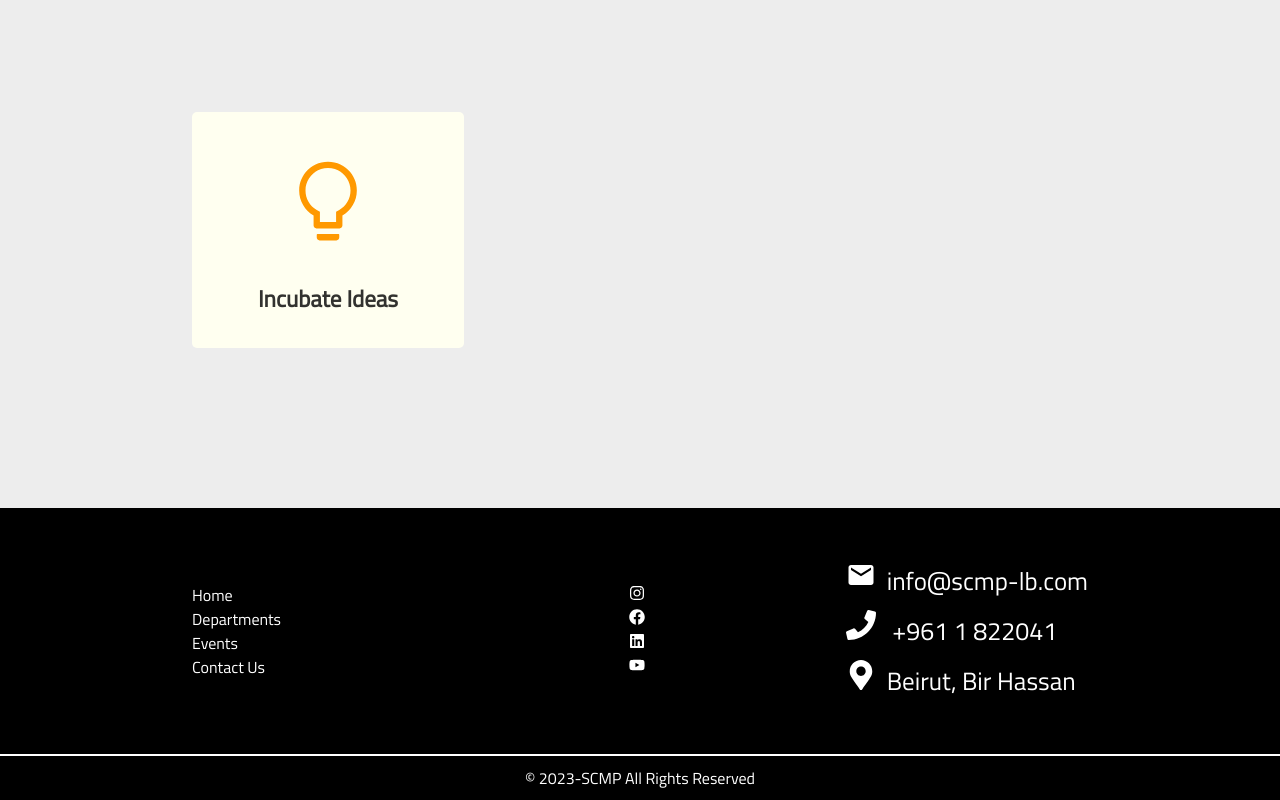
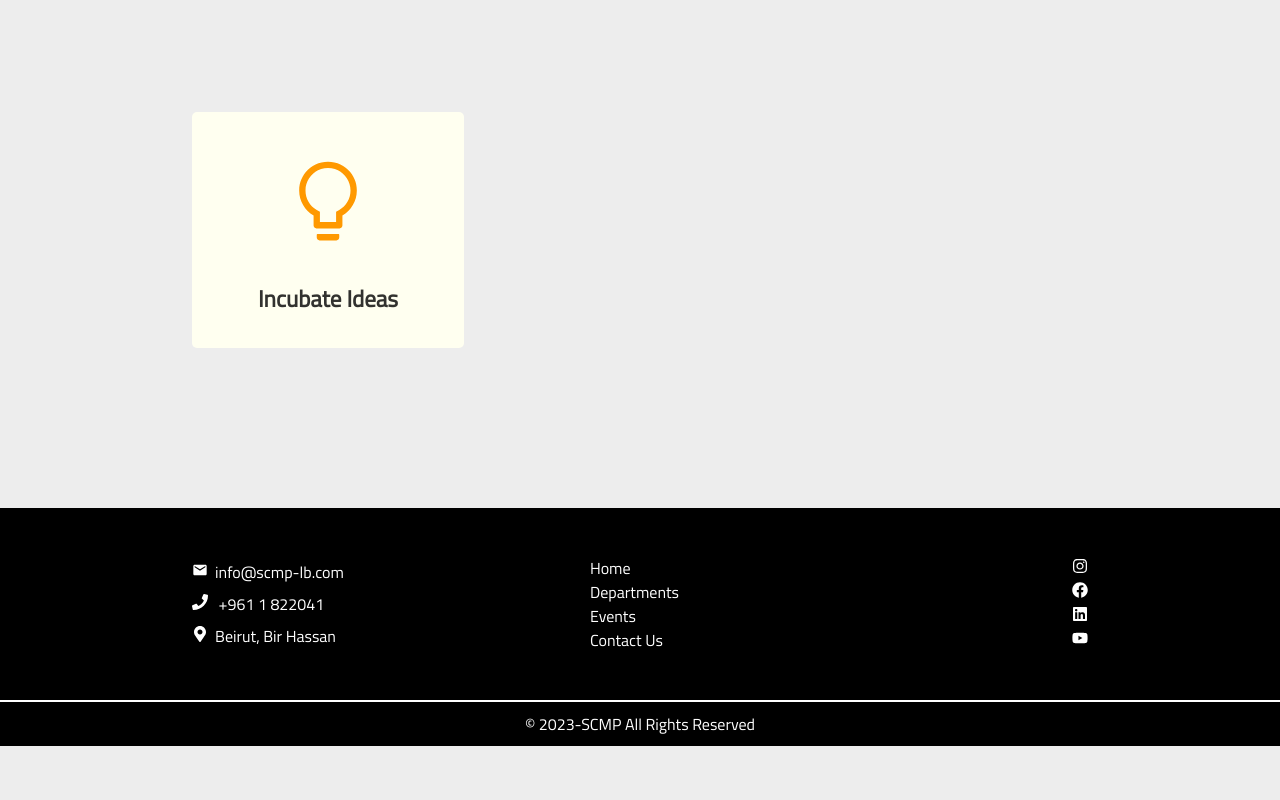
Before and after one commit to scmp-lb/new-scmp, a React (Create React App) app in the folder client/: page / in a window 1280 px wide. Shown: the part 3640-4440 px from the top of the page. After the commit the page ends 4386 px from the top, so only its background shows below. Built offline with nearby package versions, Linux system fonts and the light colour scheme; no server answers.

Commit message:
bug fixing

```diff
--- a/client/src/components/NavBar.jsx
+++ b/client/src/components/NavBar.jsx
@@ -1,4 +1,4 @@
-import React, { useEffect } from "react";
+import React, { useEffect, useState } from "react";
 import { useRef } from "react";
 import NavDropDown from "./navDropDown";
 import { FaBars, FaTimes } from "react-icons/fa";
@@ -9,15 +9,17 @@ import { useDispatch, useSelector } from "react-redux";
 function NavBar({ style }) {
  const dispatch = useDispatch();
  const { sws } = useSelector((state) => state.sws);
-
+ const [isOpen, setIsOpen] = useState(false);
  useEffect(() => {
   dispatch(getAllSwSEvents());
  }, []);
 
  const navRef = useRef();
+
  const showNavbar = () => {
   navRef.current.classList.toggle("responsive_nav");
  };
+
  return (
   <header style={{ ...style, height: "120px" }}>
    <img className="logo" src={logo} alt="logo"></img>
@@ -26,18 +28,27 @@ function NavBar({ style }) {
     <a href="/">Home</a>
     <a href="/Departments">Departments</a>
     <a href="/Events">Events</a>
-    <p className="navbar-dropdown">
-     <label htmlFor="sws">Start-up Weekend</label>
-
-     <select id="sws">
-      <option> </option>
-      {sws?.length > 0
-       ? sws.map((ele, index) => {
-          return <NavDropDown value={ele} key={index} />;
-         })
-       : ""}
-     </select>
-    </p>
+    <div className="navbar-dropdown">
+     <h1 style={{ fontSize: "44px" }} onClick={() => setIsOpen(!isOpen)}>
+      Start-up Weekend
+     </h1>
+     {isOpen && (
+      <div id="sws">
+       {sws?.length > 0
+        ? sws.map((ele, index) => {
+           return (
+            <NavDropDown
+             value={ele}
+             key={index}
+             closeMenu={showNavbar}
+             setIsOpen={() => setIsOpen(false)}
+            />
+           );
+          })
+        : ""}
+      </div>
+     )}
+    </div>
 
     <button className="nav-btn nav-close-btn" onClick={showNavbar}>
      <FaTimes />
--- a/client/src/components/footer.jsx
+++ b/client/src/components/footer.jsx
@@ -14,6 +14,23 @@ function Footer() {
  return (
   <div className="footer">
    <div className="footer-top">
+    <div className="info">
+     {" "}
+     <p>
+      <MdEmail />
+      &nbsp;&nbsp;info@scmp-lb.com
+     </p>
+     <p>
+      {" "}
+      <FaPhone />
+      &nbsp;&nbsp; +961 1 822041
+     </p>
+     <p>
+      {" "}
+      <FaMapMarkerAlt />
+      &nbsp;&nbsp;Beirut, Bir Hassan
+     </p>
+    </div>
     <div className="links">
      <p>
       {" "}
@@ -65,23 +82,6 @@ function Footer() {
       </a>
      </p>
     </div>
-    <div className="info">
-     {" "}
-     <p style={{ fontSize: "25px" }}>
-      <MdEmail size={30} />
-      &nbsp;&nbsp;info@scmp-lb.com
-     </p>
-     <p style={{ fontSize: "25px" }}>
-      {" "}
-      <FaPhone size={30} />
-      &nbsp;&nbsp; +961 1 822041
-     </p>
-     <p style={{ fontSize: "25px" }}>
-      {" "}
-      <FaMapMarkerAlt size={30} />
-      &nbsp;&nbsp;Beirut, Bir Hassan
-     </p>
-    </div>
    </div>
    <div className="footer-bottom">
     <p>© 2023-SCMP All Rights Reserved</p>
--- a/client/src/components/navDropDown.jsx
+++ b/client/src/components/navDropDown.jsx
@@ -1,16 +1,23 @@
 import React, { useEffect } from "react";
 import { useNavigate } from "react-router-dom";
 
-function NavDropDown({ value }) {
-  const navigate = useNavigate();
+function NavDropDown({ value, closeMenu, setIsOpen }) {
+ const navigate = useNavigate();
 
-  useEffect(()=>{},[navigate])
+ useEffect(() => {}, [navigate]);
 
-  return (
-    <option style={{ display: "block", color:"white",cursor:"pointer",paddingBottom:"3px" }} onClick={()=>navigate(`/StartUpWeekend/${value._id}`)}>
-      {value.title}
-    </option>
-  );
+ return (
+  <p
+   style={{ paddingTop: "10px", paddingBottom: 0 }}
+   onClick={() => {
+    navigate(`/StartUpWeekend/${value._id}`);
+    closeMenu();
+    setIsOpen();
+   }}
+  >
+   {value.title}
+  </p>
+ );
 }
 
 export default NavDropDown;
--- a/client/src/sass/components/_department.scss
+++ b/client/src/sass/components/_department.scss
@@ -7,6 +7,7 @@
  background-color: white;
  border-radius: 5px;
  width: 600px;
+ height: 600px;
  text-align: center;
  margin-top: 6rem;
 
--- a/client/src/sass/pages/_contact.scss
+++ b/client/src/sass/pages/_contact.scss
@@ -35,7 +35,7 @@
    input,
    textarea {
     padding: 0.8rem 0 0.8rem 1rem;
-    width: 118%;
+    width: 140%;
     background-color: #f1f1f1;
     border: none;
     border-radius: 5px;
@@ -44,7 +44,7 @@
 
    button {
     position: absolute;
-    left: 101%;
+    left: 118%;
     margin-top: 0.5rem;
     background-color: #ff9900;
     padding: 0.7rem 1.5rem;
@@ -57,7 +57,7 @@
     }
    }
    textarea {
-    height: 7rem;
+    height: 8rem;
    }
    h2 {
     margin-bottom: 1rem;
--- a/client/src/sass/pages/_oneevent.scss
+++ b/client/src/sass/pages/_oneevent.scss
@@ -62,7 +62,7 @@
   }
   p {
    width: 750px;
-   text-align: center;
+   text-align: justify;
   }
   .desc {
    line-height: 2rem;
```
Also changed, not shown: 1 other file (tests, documents, lock files or other folders).
